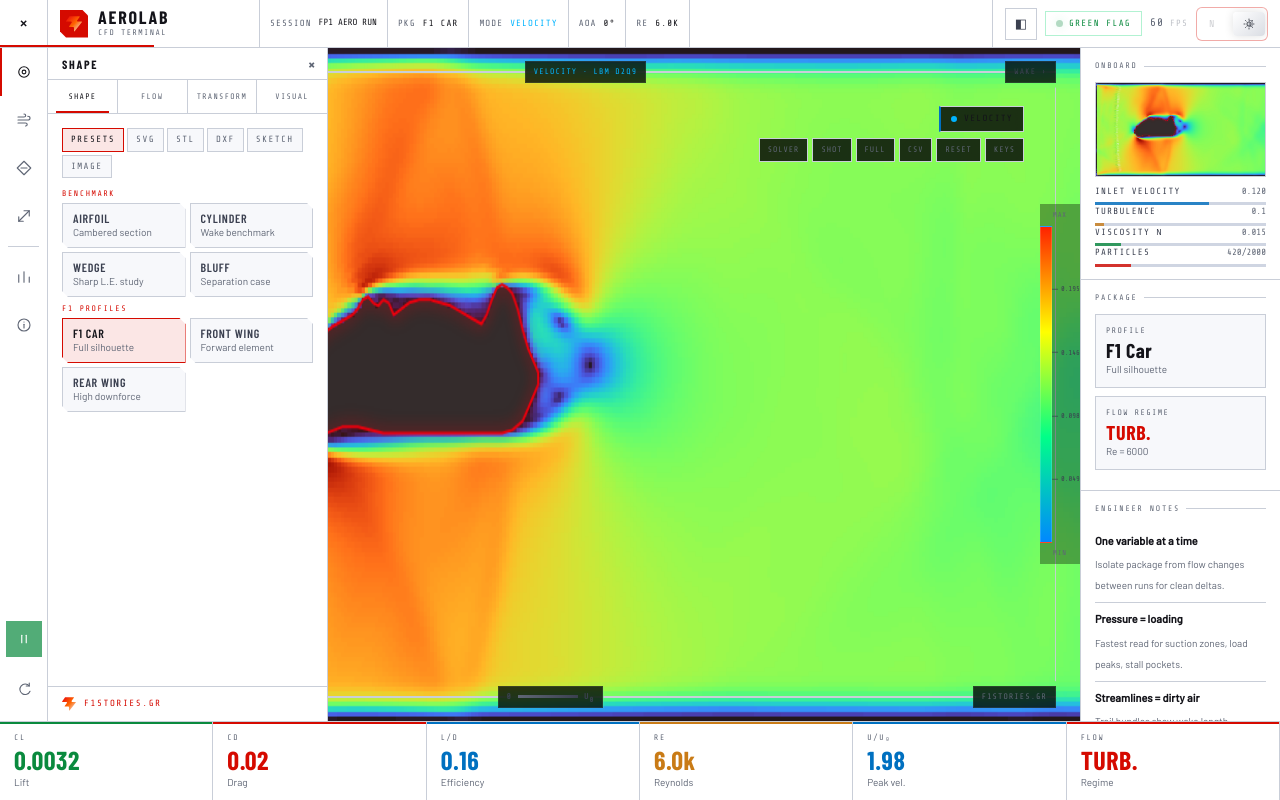
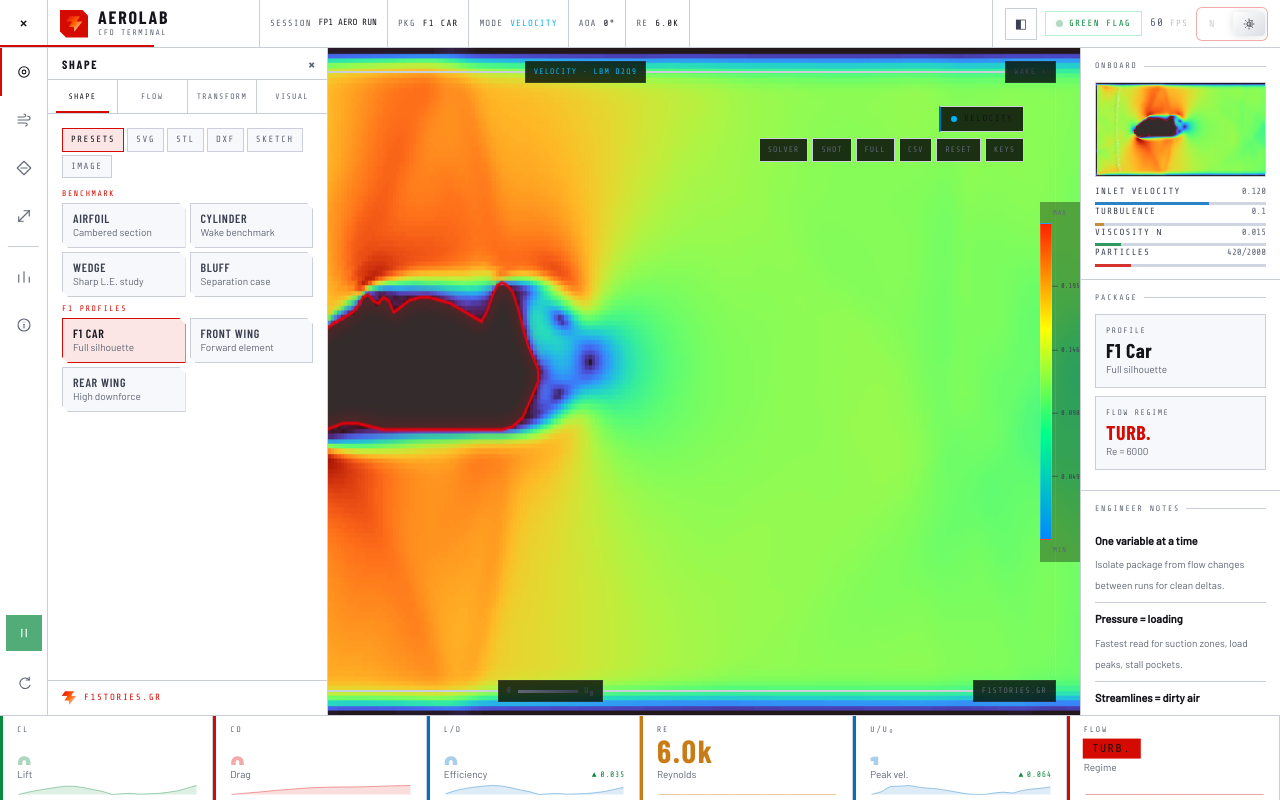
Before and after one commit to georgiosbalatzis/aerotunnel, a React (Vite) app: page / in a window 1280 px wide. Built offline with nearby package versions, Linux system fonts and the light colour scheme; a web font is replaced by a local one.

Commit message:
Implement phase 6 metrics ribbon

```diff
--- a/src/CFDLab.jsx
+++ b/src/CFDLab.jsx
@@ -6,6 +6,7 @@
 import CommandBar from "./components/CommandBar";
 import ControlPanel from "./components/ControlPanel";
 import IconRail from "./components/IconRail";
+import MetricCard from "./components/MetricCard";
 import { CONTROL_SECTIONS } from "./components/iconRailConfig";
 import "./cfdlab.css";
 
@@ -436,13 +437,22 @@
 
   useEffect(() => { const iv = setInterval(() => setHistSnap([...histRef.current]), 500); return () => clearInterval(iv); }, [histRef]);
 
+  const metricHistory = useMemo(() => ({
+    cl: histSnap.map(item => item.cl),
+    cd: histSnap.map(item => item.cd),
+    ld: histSnap.map(item => item.cd > 0 ? item.cl / item.cd : null),
+    re: histSnap.map(item => item.re),
+    maxV: histSnap.map(item => item.maxV),
+    flow: histSnap.map(item => item.re),
+  }), [histSnap]);
+
   const metrics = [
-    { label:"CL",   value:hasRun?stats.cl:"—",  note:"Lift",       tone:"var(--f1-green)" },
-    { label:"CD",   value:hasRun?stats.cd:"—",  note:"Drag",       tone:"var(--f1-red)" },
-    { label:"L/D",  value:hasRun?ldRatio:"—",   note:"Efficiency", tone:"var(--f1-blue)" },
-    { label:"Re",   value:hasRun?(stats.re>999?`${(stats.re/1000).toFixed(1)}k`:stats.re):"—", note:"Reynolds", tone:"var(--f1-amber)" },
-    { label:"U/U₀", value:hasRun?stats.maxV:"—", note:"Peak vel.",  tone:"var(--f1-blue)" },
-    { label:"FLOW", value:hasRun?regime.label:"—", note:"Regime",   tone:hasRun?regime.col:"var(--f1-dim)" },
+    { label:"CL",   value:hasRun?stats.cl:"—",  rawValue:hasRun?stats.cl:null, note:"Lift",       tone:"var(--f1-green)", historyValues:metricHistory.cl, deltaMode:"up" },
+    { label:"CD",   value:hasRun?stats.cd:"—",  rawValue:hasRun?stats.cd:null, note:"Drag",       tone:"var(--f1-red)",   historyValues:metricHistory.cd, deltaMode:"down" },
+    { label:"L/D",  value:hasRun?ldRatio:"—",   rawValue:hasRun&&stats.cd>0?stats.cl/stats.cd:null, note:"Efficiency", tone:"var(--f1-blue)", historyValues:metricHistory.ld, deltaMode:"up" },
+    { label:"Re",   value:hasRun?(stats.re>999?`${(stats.re/1000).toFixed(1)}k`:stats.re):"—", rawValue:hasRun?stats.re:null, note:"Reynolds", tone:"var(--f1-amber)", historyValues:metricHistory.re, deltaMode:"up" },
+    { label:"U/U₀", value:hasRun?stats.maxV:"—", rawValue:hasRun?stats.maxV:null, note:"Peak vel.", tone:"var(--f1-blue)", historyValues:metricHistory.maxV, deltaMode:"up" },
+    { label:"FLOW", value:hasRun?regime.label:"—", rawValue:null, note:"Regime", tone:hasRun?regime.col:"var(--f1-dim)", historyValues:metricHistory.flow, badge:hasRun, pulse:hasRun&&regime.label==="TURB." },
   ];
 
   const openControlPanel = useCallback(section => {
@@ -673,11 +683,7 @@
       {view==="tunnel" && (
         <div className={`metrics-ribbon ${!hasRun?"is-waiting":""}`}>
           {metrics.map(m => (
-            <div className="metric-card" style={{"--tone":m.tone}} key={m.label}>
-              <div className="metric-label">{m.label}</div>
-              <div className="metric-value">{m.value}</div>
-              <div className="metric-note">{m.note}</div>
-            </div>
+            <MetricCard key={m.label} {...m} running={running} />
           ))}
         </div>
       )}
--- a/src/cfdlab.css
+++ b/src/cfdlab.css
@@ -380,17 +380,45 @@
 /* ── METRICS RIBBON ── */
 .metrics-ribbon {
   display: grid; grid-template-columns: repeat(6, minmax(0, 1fr));
-  min-height: 72px; border-top: 1px solid var(--f1-edge); background: var(--f1-raised); flex-shrink: 0;
+  min-height: 72px; border-top: 1px solid var(--f1-edge); background: var(--f1-carbon); flex-shrink: 0;
 }
 /* FIX: waiting state — dimmed */
 .metrics-ribbon.is-waiting { opacity: .5; }
 .metrics-ribbon.is-waiting .metric-value { animation: pulse-waiting 2s ease-in-out infinite; }
 
-.metric-card { display: flex; flex-direction: column; gap: 4px; padding: 10px 14px; border-right: 1px solid var(--f1-border); position: relative; overflow: hidden; }
-.metric-card::before { content: ''; position: absolute; top: 0; left: 0; right: 0; height: 2px; background: var(--tone, var(--f1-border)); }
-.metric-label { font-family: var(--font-mono); font-size: 8px; letter-spacing: .2em; text-transform: uppercase; color: var(--f1-dim); }
-.metric-value { font-family: var(--font-display); font-size: 26px; font-weight: 700; line-height: .9; color: var(--tone, var(--f1-white)); letter-spacing: .02em; }
+.metric-card {
+  position: relative; overflow: hidden; min-width: 0; min-height: 72px;
+  display: flex; flex-direction: column; gap: 2px;
+  padding: 10px 14px 18px; border-right: 1px solid var(--f1-border);
+  border-left: 3px solid var(--tone, var(--f1-border));
+}
+.metric-label { font-family: var(--font-mono); font-size: 8px; letter-spacing: .22em; text-transform: uppercase; color: var(--f1-dim); line-height: 1; }
+.metric-value {
+  display: flex; align-items: baseline; gap: 1px; min-height: 29px; overflow: hidden;
+  font-family: var(--font-display); font-size: 32px; font-weight: 800; line-height: .9;
+  color: var(--tone, var(--f1-white)); letter-spacing: .02em;
+}
+.metric-char { display: inline-block; animation: digit-scroll .15s ease-out both; animation-delay: var(--delay, 0ms); }
 .metric-note { font-size: 10px; color: var(--f1-dim); }
+.metric-note-row { display: flex; align-items: center; justify-content: space-between; gap: 6px; min-height: 11px; }
+.metric-delta {
+  opacity: 0; display: inline-flex; align-items: center; gap: 3px;
+  font-family: var(--font-mono); font-size: 8px; letter-spacing: .08em; color: var(--f1-red);
+  transition: opacity .15s ease-out;
+}
+.metric-delta.is-visible { opacity: 1; }
+.metric-delta.is-improved { color: var(--f1-green); }
+.metric-delta.is-degraded { color: var(--f1-red); }
+.metric-sparkline {
+  position: absolute; left: 14px; right: 14px; bottom: 4px; width: calc(100% - 28px); height: 12px;
+  display: block; color: var(--tone, var(--f1-red)); opacity: .95;
+}
+.metric-regime-badge {
+  align-self: flex-start; margin-top: 3px; padding: 4px 9px;
+  background: var(--tone, var(--f1-border)); color: var(--f1-white);
+  font-family: var(--font-mono); font-size: 11px; letter-spacing: .14em; line-height: 1; text-transform: uppercase;
+}
+.metric-regime-badge.is-pulsing { animation: regime-pulse 2s ease-in-out infinite; }
 
 /* ── BUTTONS ── */
 .btn-primary { display: inline-flex; align-items: center; gap: 6px; padding: 8px 16px; background: var(--f1-red); border: none; color: #fff; font-family: var(--font-display); font-size: 12px; font-weight: 700; letter-spacing: .14em; text-transform: uppercase; cursor: pointer; transition: all .15s; clip-path: polygon(0 0, calc(100% - 8px) 0, 100% 8px, 100% 100%, 8px 100%, 0 calc(100% - 8px)); box-shadow: 0 0 20px var(--f1-red-glow); }
@@ -504,6 +532,8 @@
 @keyframes blink { 0%,100%{opacity:1} 50%{opacity:.3} }
 @keyframes panel-tab-fade { from{opacity:0} to{opacity:1} }
 @keyframes live-pulse { 0%,100%{opacity:1} 50%{opacity:.7} }
+@keyframes digit-scroll { from{ transform: translateY(85%); opacity: 0; } to{ transform: translateY(0); opacity: 1; } }
+@keyframes regime-pulse { 0%,100%{ transform: scale(1); } 50%{ transform: scale(1.05); } }
 
 /* ── RESPONSIVE ── */
 @media (max-width: 1200px) {
--- /dev/null
+++ b/src/components/MetricCard.jsx
@@ -0,0 +1,168 @@
+import { useEffect, useMemo, useRef } from "react";
+
+function formatDelta(value) {
+  const abs = Math.abs(value);
+  if (abs >= 10) return abs.toFixed(0);
+  if (abs >= 1) return abs.toFixed(2);
+  return abs.toFixed(3);
+}
+
+function withAlpha(color, alpha) {
+  const match = color.match(/rgba?\(([^)]+)\)/);
+  if (!match) return color;
+  const [r, g, b] = match[1].split(",").slice(0, 3).map(part => part.trim());
+  return `rgba(${r}, ${g}, ${b}, ${alpha})`;
+}
+
+function resizeCanvas(canvas) {
+  const rect = canvas.getBoundingClientRect();
+  const ratio = window.devicePixelRatio || 1;
+  const width = Math.max(1, Math.round(rect.width * ratio));
+  const height = Math.max(1, Math.round(rect.height * ratio));
+  if (canvas.width !== width || canvas.height !== height) {
+    canvas.width = width;
+    canvas.height = height;
+  }
+  return { width, height, ratio };
+}
+
+function drawSparkline(canvas, values) {
+  const ctx = canvas.getContext("2d");
+  const { width, height, ratio } = resizeCanvas(canvas);
+  ctx.clearRect(0, 0, width, height);
+  if (values.length < 2) return;
+
+  const color = getComputedStyle(canvas).color || "rgb(232, 0, 13)";
+  const min = Math.min(...values);
+  const max = Math.max(...values);
+  const span = max - min || 1;
+  const pad = 1.5 * ratio;
+  const step = (width - pad * 2) / Math.max(1, values.length - 1);
+  const points = values.map((value, index) => [
+    pad + index * step,
+    height - pad - ((value - min) / span) * (height - pad * 2),
+  ]);
+
+  ctx.beginPath();
+  points.forEach(([x, y], index) => {
+    index === 0 ? ctx.moveTo(x, y) : ctx.lineTo(x, y);
+  });
+  ctx.lineTo(points[points.length - 1][0], height - pad);
+  ctx.lineTo(points[0][0], height - pad);
+  ctx.closePath();
+  ctx.fillStyle = withAlpha(color, 0.14);
+  ctx.fill();
+
+  ctx.beginPath();
+  points.forEach(([x, y], index) => {
+    index === 0 ? ctx.moveTo(x, y) : ctx.lineTo(x, y);
+  });
+  ctx.strokeStyle = withAlpha(color, 0.4);
+  ctx.lineWidth = Math.max(1, ratio);
+  ctx.stroke();
+}
+
+export default function MetricCard({
+  label,
+  value,
+  rawValue,
+  note,
+  tone,
+  historyValues = [],
+  deltaMode = "up",
+  badge = false,
+  pulse = false,
+  running = false,
+}) {
+  const canvasRef = useRef(null);
+  const valueText = value == null ? "" : String(value);
+  const canAnimate = running && Number.isFinite(rawValue);
+  const values = useMemo(
+    () => historyValues.filter(Number.isFinite).slice(-60),
+    [historyValues],
+  );
+  const delta = useMemo(() => {
+    if (values.length < 2) return null;
+    const next = values[values.length - 1];
+    const prev = values[values.length - 2];
+    const diff = next - prev;
+    if (Math.abs(diff) <= 0.001) return null;
+    return {
+      direction: diff > 0 ? "up" : "down",
+      improved: deltaMode === "down" ? diff < 0 : diff > 0,
+      value: formatDelta(diff),
+    };
+  }, [deltaMode, values]);
+
+  useEffect(() => {
+    const canvas = canvasRef.current;
+    if (!canvas) return undefined;
+
+    let idleId = null;
+    let rafId = null;
+    let observer = null;
+    let observerIdleId = null;
+    let cancelled = false;
+
+    const scheduleDraw = () => {
+      if (cancelled) return;
+      if ("requestIdleCallback" in window) {
+        idleId = window.requestIdleCallback(() => drawSparkline(canvas, values));
+      } else {
+        rafId = window.requestAnimationFrame(() => drawSparkline(canvas, values));
+      }
+    };
+
+    const setupObserver = () => {
+      if (cancelled || !("ResizeObserver" in window)) return;
+      observer = new ResizeObserver(scheduleDraw);
+      observer.observe(canvas);
+    };
+
+    scheduleDraw();
+    if ("requestIdleCallback" in window) {
+      observerIdleId = window.requestIdleCallback(setupObserver);
+    } else {
+      rafId = window.requestAnimationFrame(setupObserver);
+    }
+
+    return () => {
+      cancelled = true;
+      observer?.disconnect();
+      if (idleId !== null) window.cancelIdleCallback?.(idleId);
+      if (observerIdleId !== null) window.cancelIdleCallback?.(observerIdleId);
+      if (rafId !== null) window.cancelAnimationFrame(rafId);
+    };
+  }, [tone, values]);
+
+  return (
+    <div className={`metric-card ${badge ? "metric-card--badge" : ""}`} style={{ "--tone": tone }}>
+      <div className="metric-label">{label}</div>
+      {badge ? (
+        <div className={`metric-regime-badge ${pulse ? "is-pulsing" : ""}`}>{valueText}</div>
+      ) : (
+        <div className={`metric-value ${canAnimate ? "is-animated" : ""}`} aria-label={valueText}>
+          {canAnimate
+            ? valueText.split("").map((char, index) => (
+              <span className="metric-char" aria-hidden="true" style={{ "--delay": `${index * 16}ms` }} key={`${valueText}-${index}-${char}`}>
+                {char}
+              </span>
+            ))
+            : valueText}
+        </div>
+      )}
+      <div className="metric-note-row">
+        <span className="metric-note">{note}</span>
+        <span className={`metric-delta ${delta ? "is-visible" : ""} ${delta?.improved ? "is-improved" : "is-degraded"}`}>
+          {delta && (
+            <>
+              <span aria-hidden="true">{delta.direction === "up" ? <>&#9650;</> : <>&#9660;</>}</span>
+              {delta.value}
+            </>
+          )}
+        </span>
+      </div>
+      <canvas ref={canvasRef} className="metric-sparkline" aria-hidden="true" />
+    </div>
+  );
+}
```
